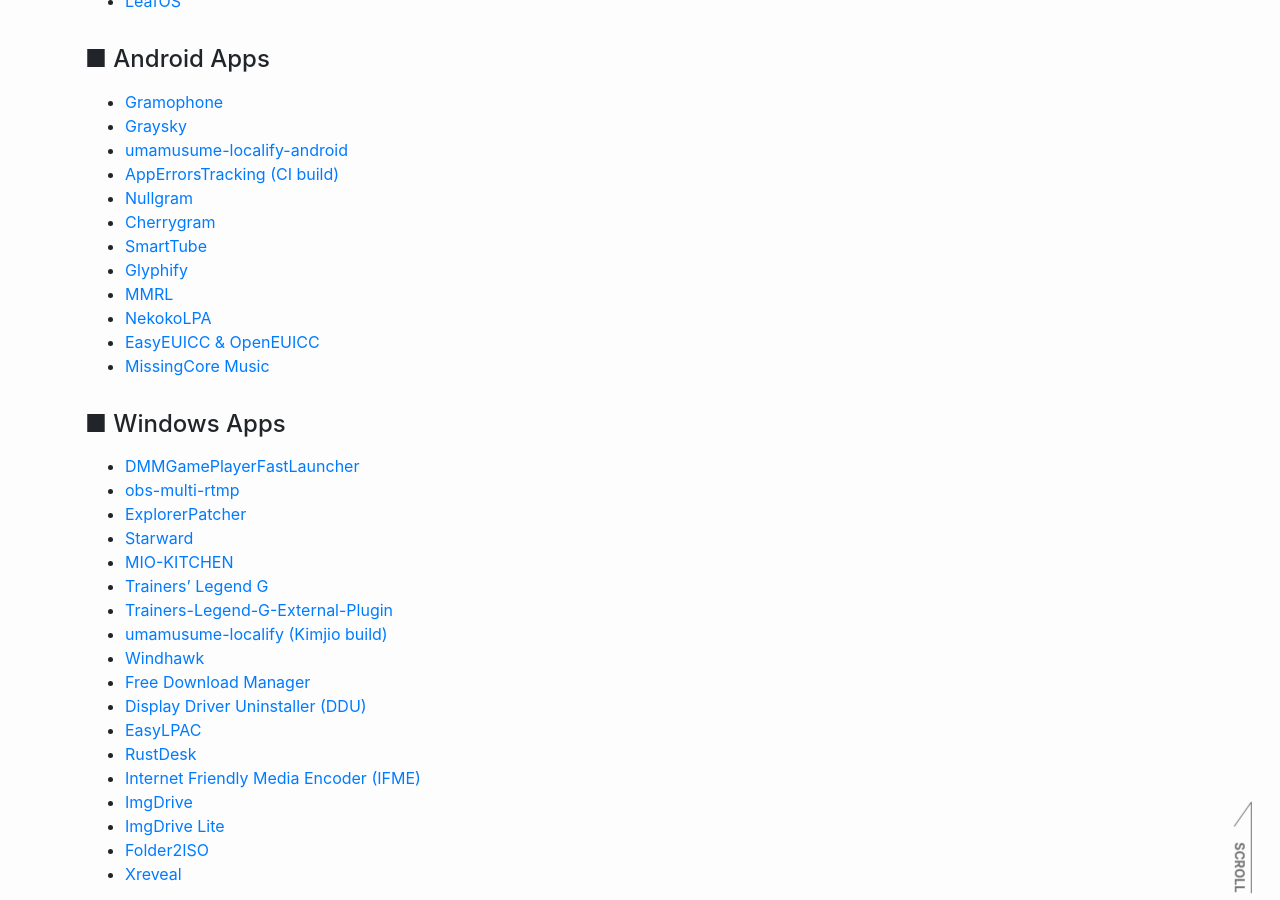
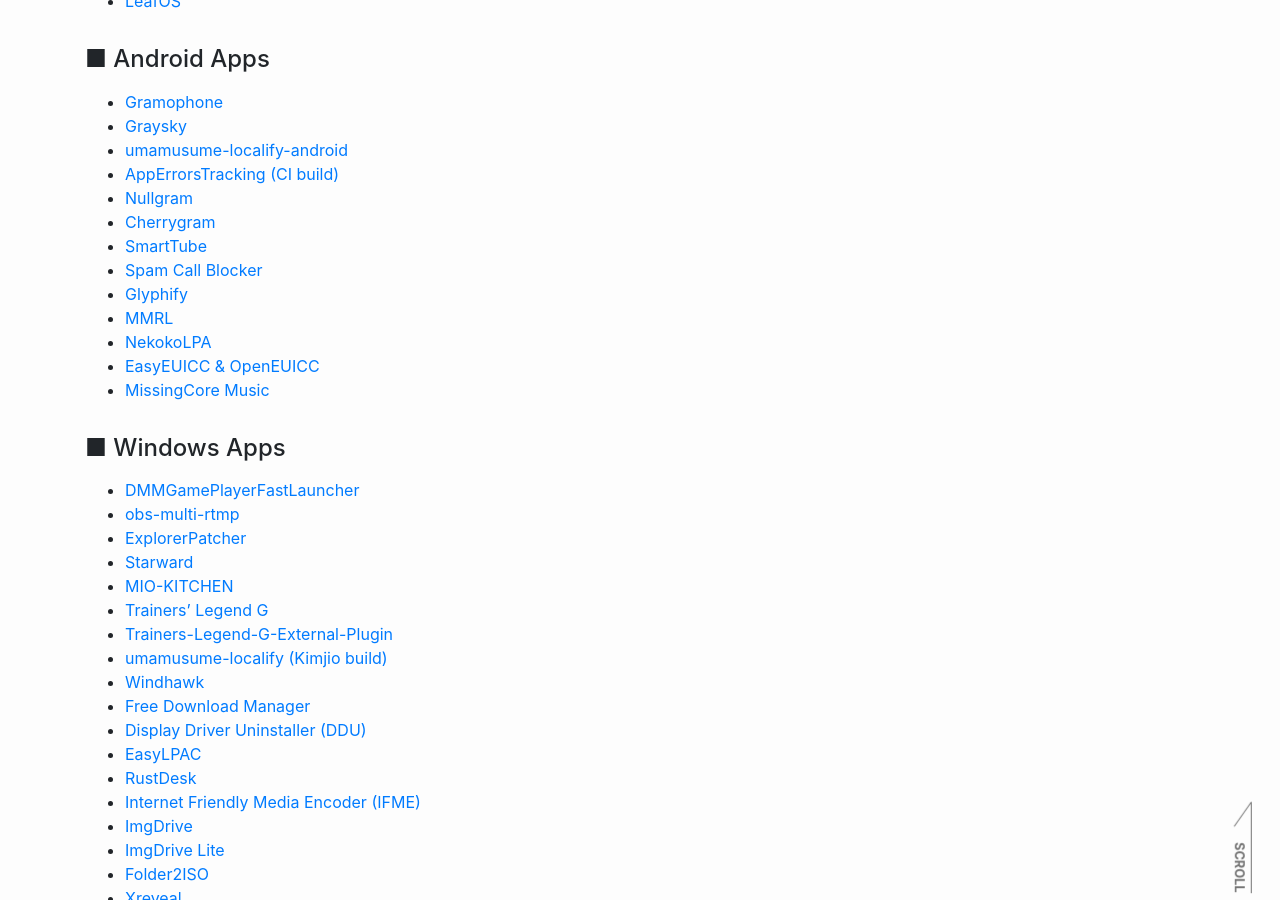
Before and after one commit to reindex-ot/reindex-ot.github.io, a Jekyll site: the page built from link.md, in a window 1280 px wide and 900 px high, scrolled down 776 px. Built offline with Jekyll 4.4.1, drawn with Linux system fonts in a browser that asks for light colours.

Commit message:
Update link.md
Signed-off-by: Re*Index. (ot_inc) <32851879+reindex-ot@users.noreply.github.com>

```diff
--- a/link.md
+++ b/link.md
@@ -25,6 +25,7 @@ permalink: /link/
 - [Nullgram](https://github.com/qwq233/Nullgram/)
 - [Cherrygram](https://github.com/arsLan4k1390/Cherrygram/)
 - [SmartTube](https://smarttubeapp.github.io/)
+- [Spam Call Blocker](https://github.com/adamff-dev/spam-call-blocker-app)
 - [Glyphify](https://github.com/Fr4nKB/Glyphify/)
 - [MMRL](https://github.com/DerGoogler/MMRL/)
 - [NekokoLPA](https://github.com/iebb/NekokoLPA)
```
